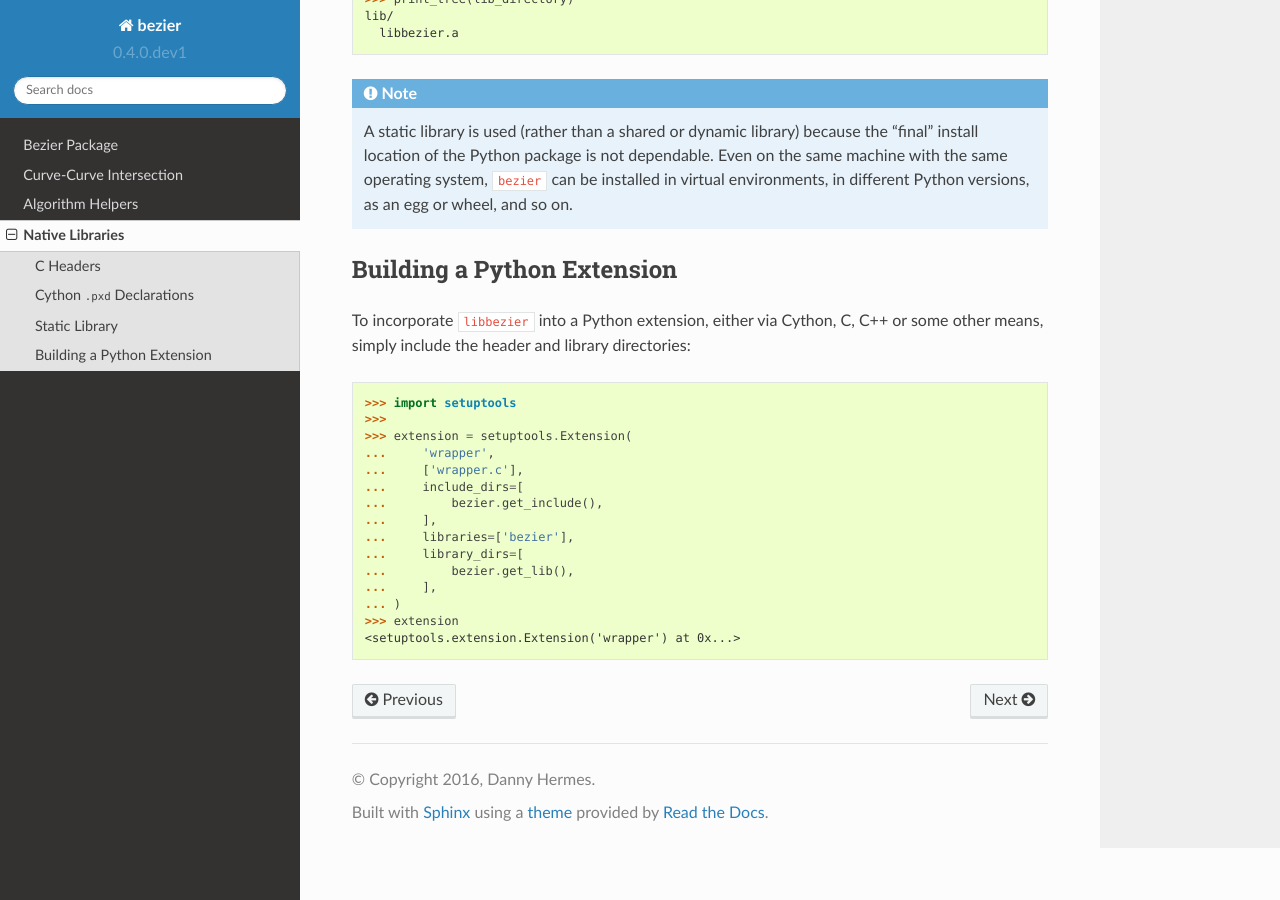
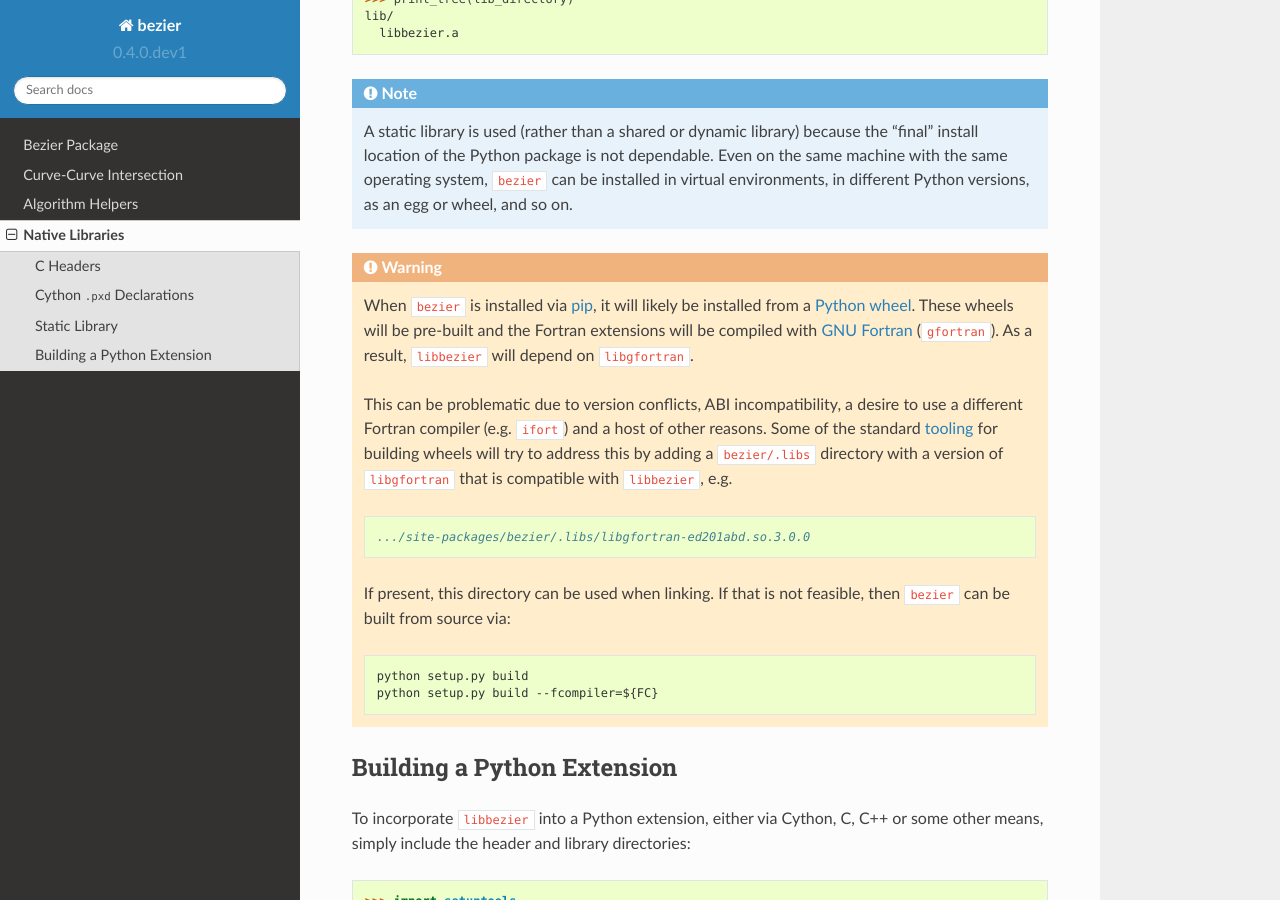
Before and after one commit to dhermes/bezier, a Sphinx documentation site: the page built from docs/native-libraries.rst, in a window 1280 px wide and 900 px high, scrolled down 1325 px. Built offline with Sphinx 7.4.7 and the Read the Docs theme 2.0.0, drawn with Linux system fonts in a browser that asks for light colours.

Commit message:
Adding warning about `libgfortran` dependency.

```diff
--- a/docs/native-libraries.rst
+++ b/docs/native-libraries.rst
@@ -176,6 +176,36 @@ The actual library ``libbezier`` is included as a single static library
    ``bezier`` can be installed in virtual environments, in different
    Python versions, as an egg or wheel, and so on.
 
+.. warning::
+
+   When ``bezier`` is installed via `pip`_, it will likely be installed
+   from a `Python wheel`_. These wheels will be pre-built and the Fortran
+   extensions will be compiled with `GNU Fortran`_ (``gfortran``). As a
+   result, ``libbezier`` will depend on ``libgfortran``.
+
+   This can be problematic due to version conflicts, ABI incompatibility,
+   a desire to use a different Fortran compiler (e.g. ``ifort``) and a host
+   of other reasons. Some of the standard `tooling`_ for building wheels
+   will try to address this by adding a ``bezier/.libs`` directory with a
+   version of ``libgfortran`` that is compatible with ``libbezier``, e.g.
+
+   .. code-block:: rest
+
+      .../site-packages/bezier/.libs/libgfortran-ed201abd.so.3.0.0
+
+   If present, this directory can be used when linking. If that is not
+   feasible, then ``bezier`` can be built from source via:
+
+   .. code-block:: console
+
+       python setup.py build
+       python setup.py build --fcompiler=${FC}
+
+.. _pip: https://pip.pypa.io
+.. _Python wheel: https://wheel.readthedocs.io
+.. _GNU Fortran: https://gcc.gnu.org/fortran/
+.. _tooling: https://github.com/pypa/auditwheel
+
 Building a Python Extension
 ---------------------------
 
```
